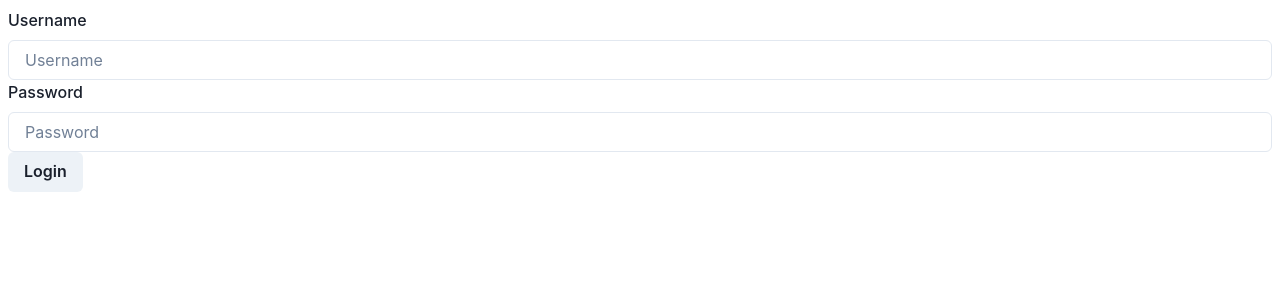
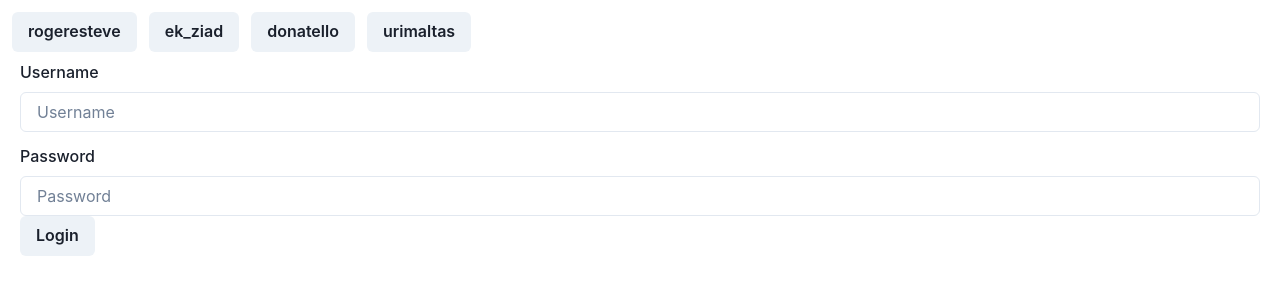
Before and after one commit to estevE11/lab-web, a Next.js app: page /login in a window 1280 px wide. Shown: the top 300 px of the page. Built offline with nearby package versions, Linux system fonts and the light colour scheme.

Commit message:
fast login buttons

```diff
--- a/src/pages/login.tsx
+++ b/src/pages/login.tsx
@@ -4,7 +4,18 @@ import { Box, Button, FormControl, FormLabel, Input } from '@chakra-ui/react';
 import Head from 'next/head'
 import { useEffect, useState } from 'react';
 
+type User = {
+    username: string,
+    password: string
+}
+
 export default function Login() {
+    const [testUsers, setTestUsers] = useState<User[]>([
+        { username: "rogeresteve", password: "password123" },
+        { username: "ek_ziad", password: "password123" },
+        { username: "donatello", password: "password123" },
+        { username: "urimaltas", password: "password123" }
+    ]);
 
     const [values, setValues] = useState({
         username: '',
@@ -35,17 +46,38 @@ export default function Login() {
                 <link rel="icon" href="/favicon.ico" />
             </Head>
 
+            <Box p={3}>
+                <Box>
+                    {testUsers.map((user: User) => {
+                        return (
+                            <Button
+                                mr="3"
+                                onClick={() => {
+                                    values.username = user.username;
+                                    values.password = user.password;
+                                    setValues({ ...values });
+                                    attemptLogin();
+                                } }
+                            >
+                                {user.username}
+                            </Button>
+                        )
+                    })}
+                </Box>
+
                 <Box m={2}>
                     <FormControl>
                         <FormLabel>Username</FormLabel>
                         <Input placeholder='Username' value={values.username} onChange={(e) => setValues({...values, username: e.target.value})} />
                     </FormControl>
-                <FormControl>
+                    <FormControl mt={3}>
                         <FormLabel>Password</FormLabel>
                         <Input type="password" placeholder='Password' value={values.password} onChange={(e) => setValues({...values, password: e.target.value})}/>
                     </FormControl>
                     <Button onClick={() => {attemptLogin()}}>Login</Button>
                 </Box>
+            </Box>
+
         </>
     )
 }
--- a/src/utils/cookieUtils.ts
+++ b/src/utils/cookieUtils.ts
@@ -21,6 +21,11 @@ export function getCookie(key: string): string {
     return "";
 }
 
+// Create a function to delete a cookie
+export function deleteCookie(key: string) {
+    document.cookie = key + '=;expires=Thu, 01 Jan 1970 00:00:01 GMT;';
+}
+
 export function checkToken(): boolean {
     let token = getCookie("token");
     return token != "";
```
Also changed, not shown: src/pages/index.tsx (+12 -2 lines). Lines whose indentation alone changed are shown as unchanged.
